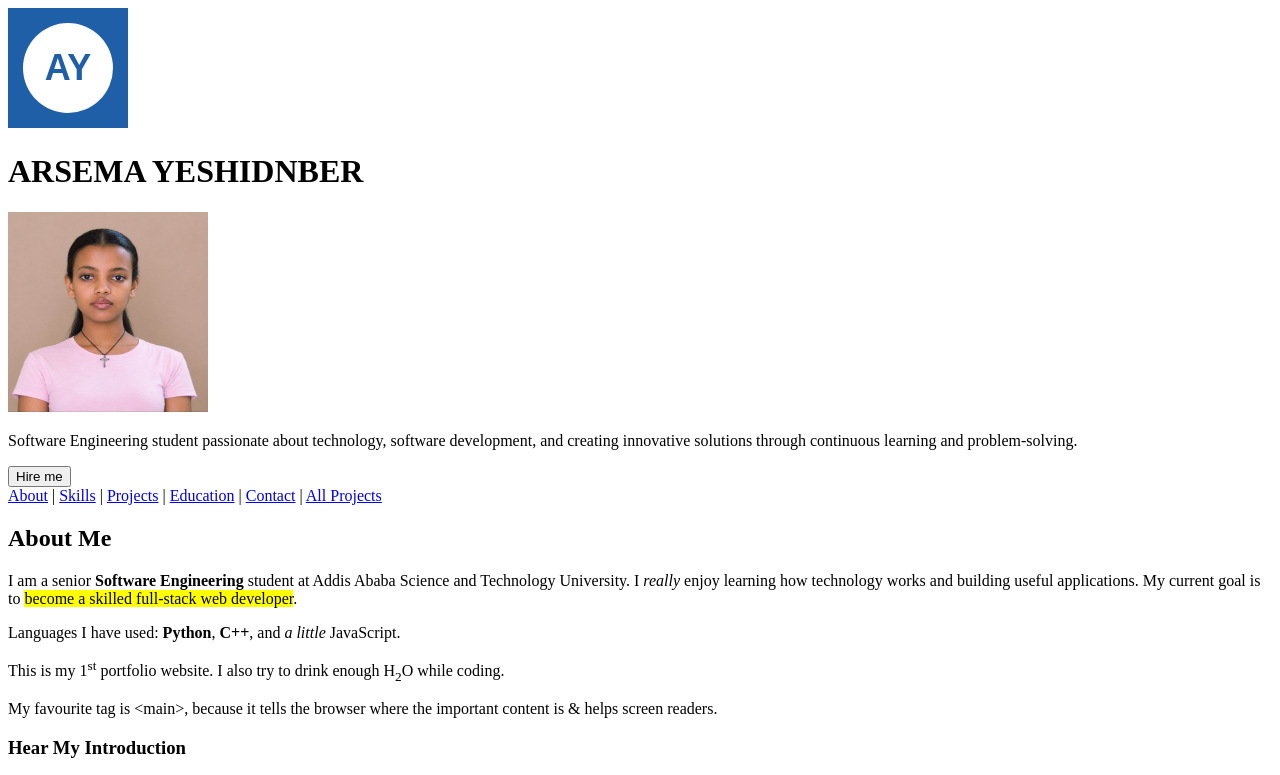
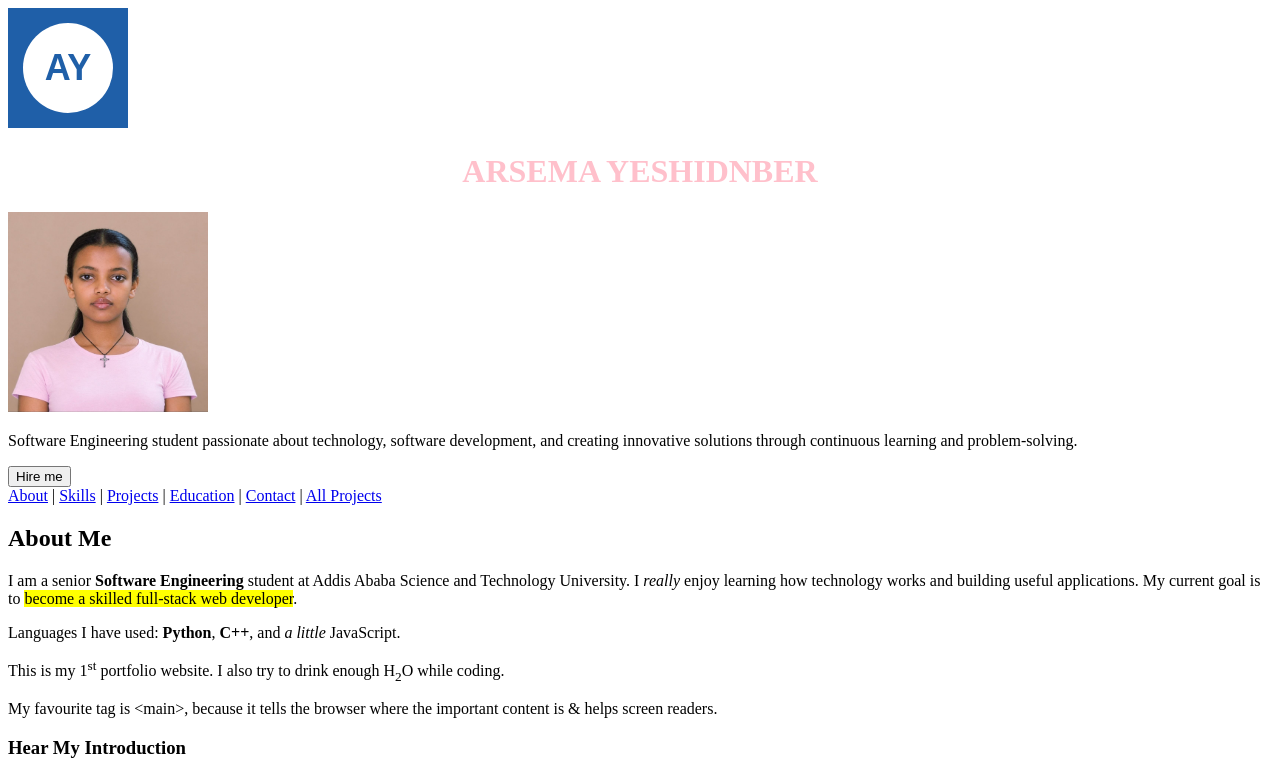
Before and after one commit to a-r-s-e-m-a/Portfolio-1, a plain HTML site: page index.html in a window 1280 px wide. Shown: the top 775 px of the page. Drawn offline with Linux system fonts and the light colour scheme.

```diff
--- a/index.html
+++ b/index.html
@@ -24,7 +24,9 @@
         Arsema Yeshidnber logo
     </canvas>
 
-    <h1>ARSEMA YESHIDNBER</h1>
+    <h1 style="color: pink; text-align: center;">
+        ARSEMA YESHIDNBER
+    </h1>
 
     <img src="image\Profile pic.jpg"
          alt="Portrait of Arsema Yeshidnber"
```
Also changed, not shown: css/style.css (added).
